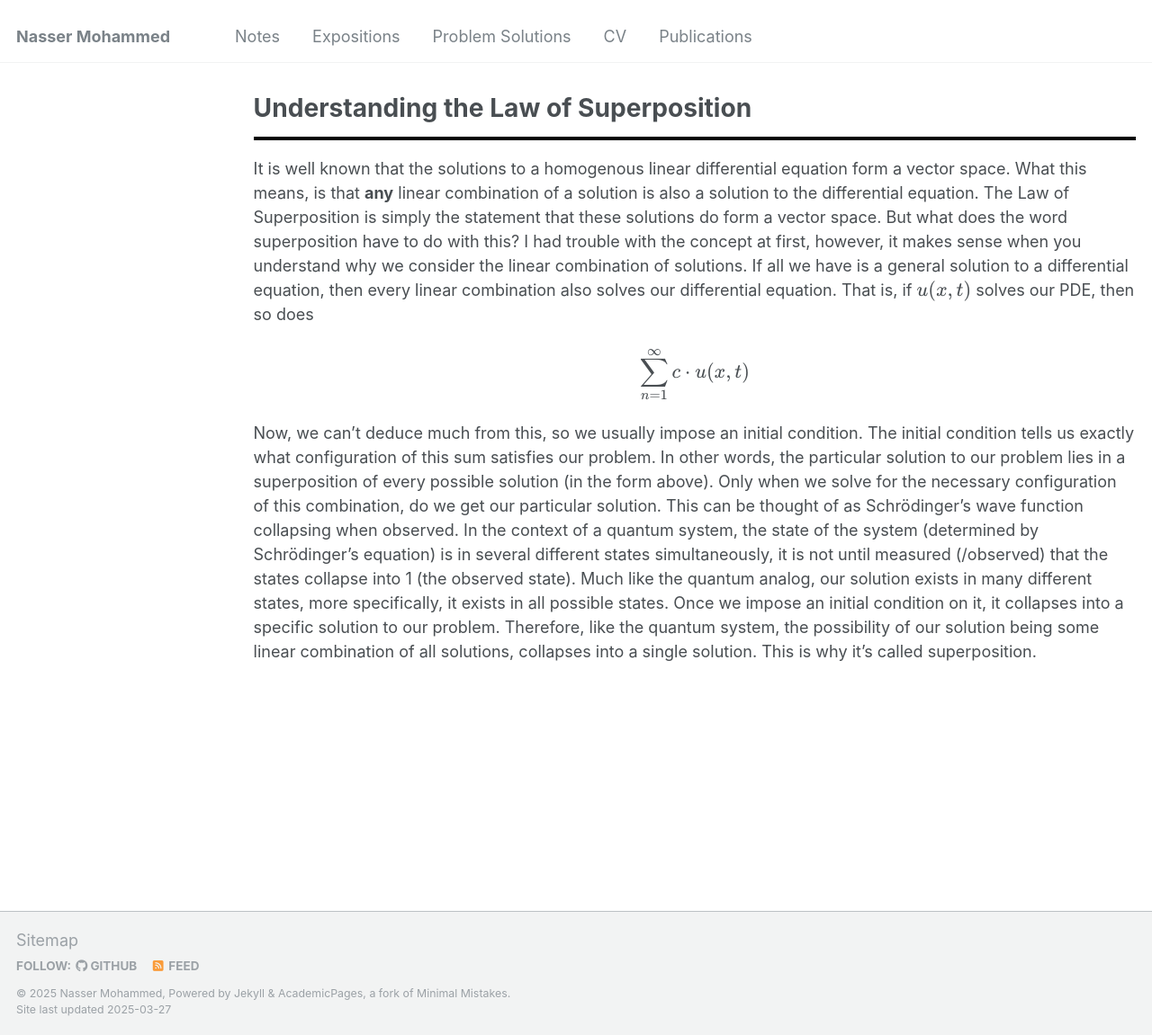
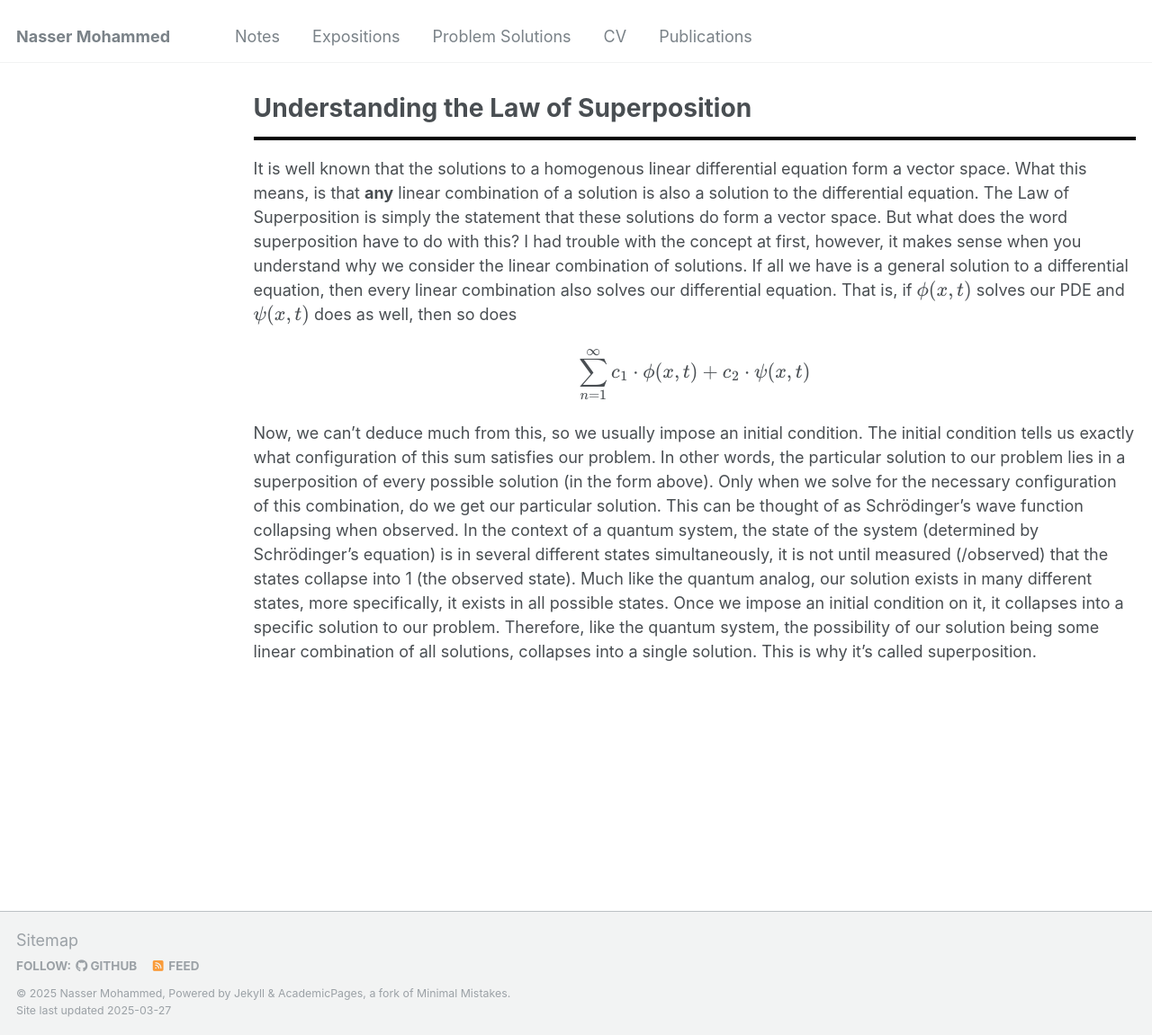
Before and after one commit to Nasser-Mohammed/Nasser-Mohammed.github.io, a Jekyll site: the page built from _pages/notes/pde/superposition.md, in a window 1280 px wide and 1151 px high. Shown: the whole window at 90% size. Built offline with Jekyll 4.4.1, drawn with Linux system fonts in a browser that asks for light colours.

Commit message:
Update superposition.md

```diff
--- a/_pages/notes/pde/superposition.md
+++ b/_pages/notes/pde/superposition.md
@@ -5,6 +5,6 @@ permalink: /notes/pde/law-of-superposition/
 author_profile: false
 ---
 <hr style="border: 2px solid black;">
-It is well known that the solutions to a homogenous linear differential equation form a vector space. What this means, is that **any** linear combination of a solution is also a solution to the differential equation. The Law of Superposition is simply the statement that these solutions do form a vector space. But what does the word superposition have to do with this? I had trouble with the concept at first, however, it makes sense when you understand why we consider the linear combination of solutions. If all we have is a general solution to a differential equation, then every linear combination also solves our differential equation. That is, if \\(u(x,t)\\) solves our PDE, then so does
-\\[\sum_{n=1}^{\infty}c\cdot u(x,t)\\]
+It is well known that the solutions to a homogenous linear differential equation form a vector space. What this means, is that **any** linear combination of a solution is also a solution to the differential equation. The Law of Superposition is simply the statement that these solutions do form a vector space. But what does the word superposition have to do with this? I had trouble with the concept at first, however, it makes sense when you understand why we consider the linear combination of solutions. If all we have is a general solution to a differential equation, then every linear combination also solves our differential equation. That is, if \\(\phi(x,t)\\) solves our PDE and \\(\psi(x,t)\\) does as well, then so does
+\\[\sum_{n=1}^{\infty}c_1 \cdot \phi(x,t) + c_2\cdot \psi(x,t)\\]
 Now, we can't deduce much from this, so we usually impose an initial condition. The initial condition tells us exactly what configuration of this sum satisfies our problem. In other words, the particular solution to our problem lies in a superposition of every possible solution (in the form above). Only when we solve for the necessary configuration of this combination, do we get our particular solution. This can be thought of as Schrödinger's wave function collapsing when observed. In the context of a quantum system, the state of the system (determined by Schrödinger's equation) is in several different states simultaneously, it is not until measured (/observed) that the states collapse into 1 (the observed state). Much like the quantum analog, our solution exists in many different states, more specifically, it exists in all possible states. Once we impose an initial condition on it, it collapses into a specific solution to our problem. Therefore, like the quantum system, the possibility of our solution being some linear combination of all solutions, collapses into a single solution. This is why it's called superposition.
```
